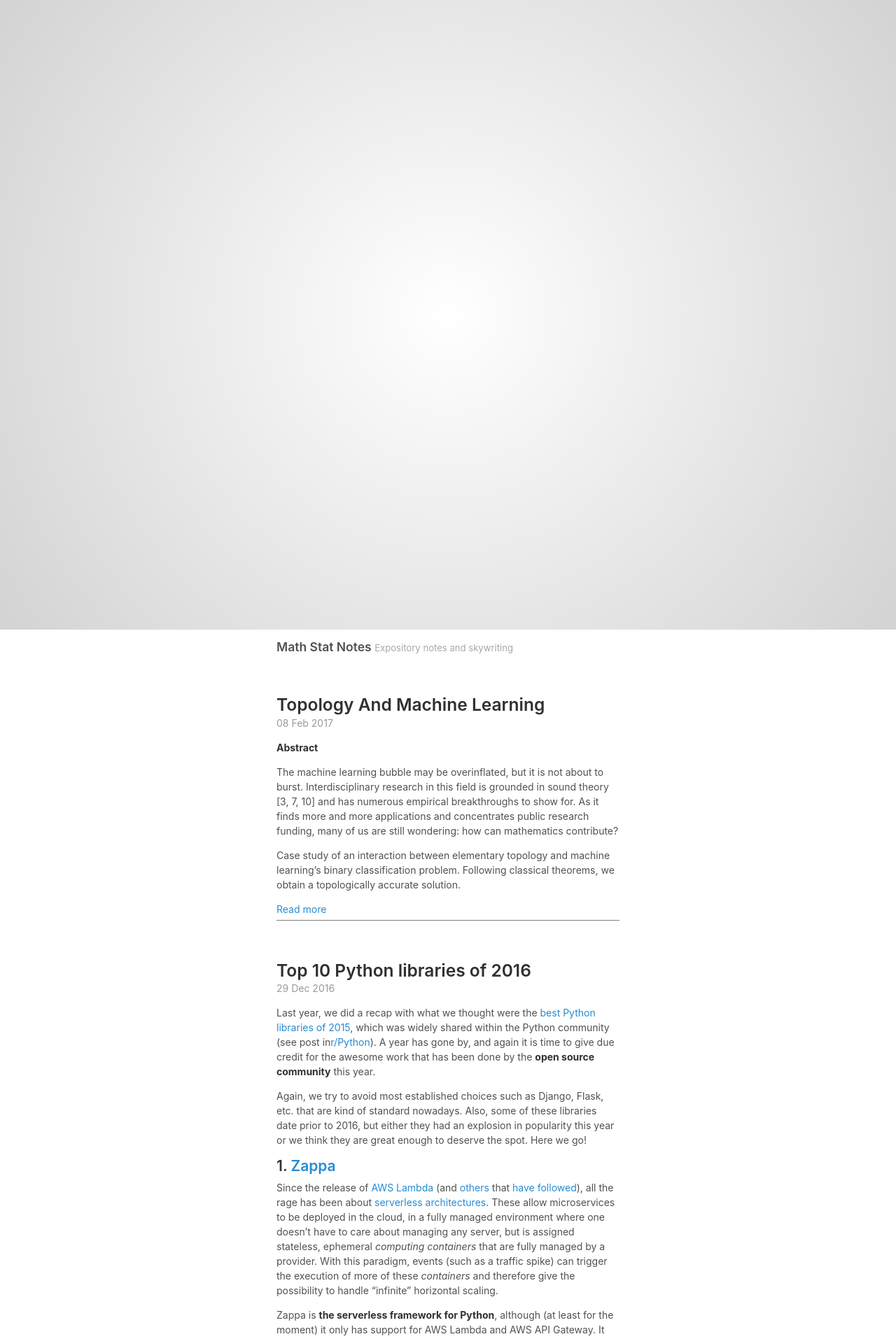
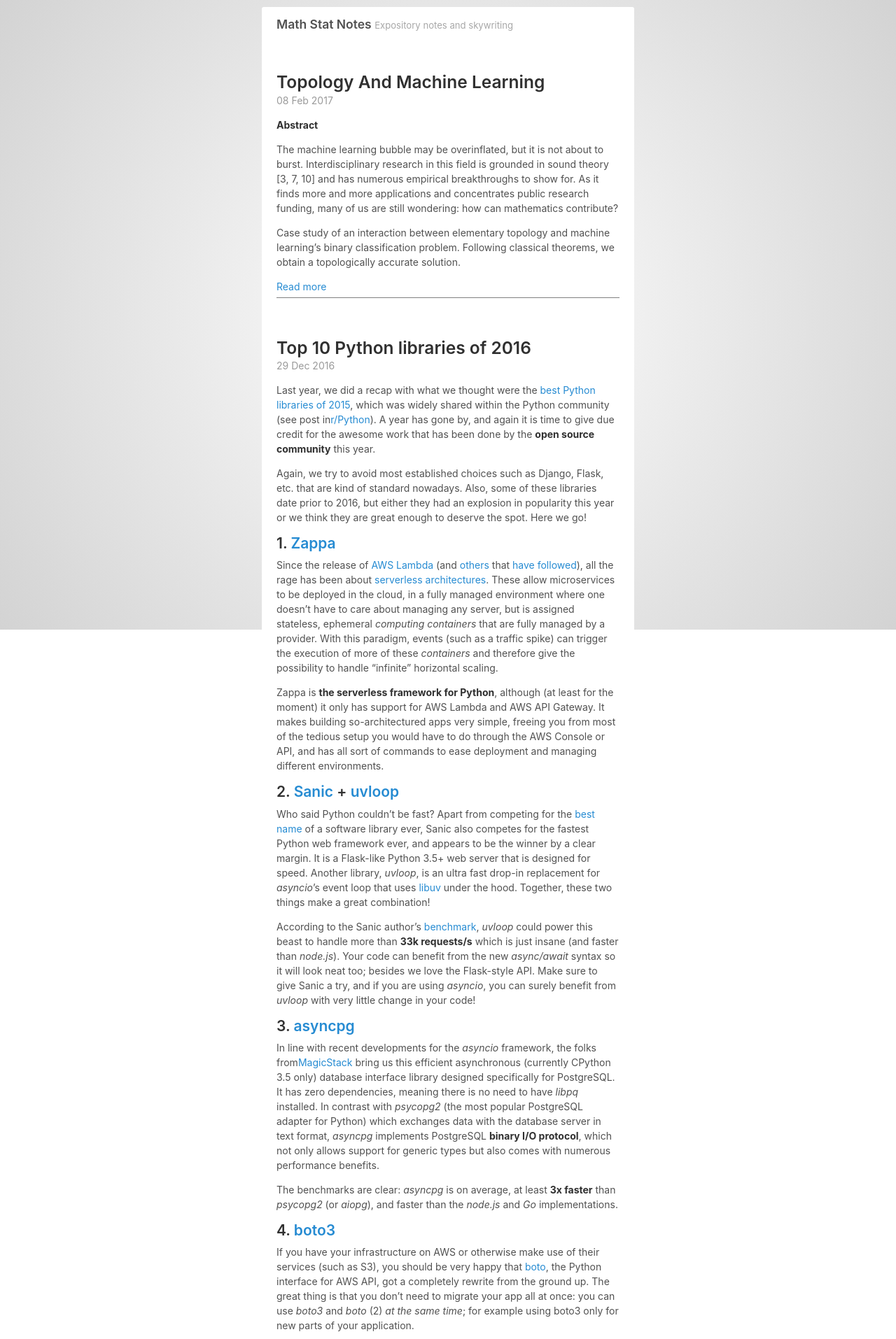
Before and after one commit to OlivierBinette/blog, a Jekyll site: the page built from index.html, in a window 1280 px wide. Shown: the top 1914 px of the page at 70% size. Built offline with Jekyll 4.4.1, drawn with Linux system fonts in a browser that asks for light colours; the list of posts is cut into pages by our own code.

Commit message:
Update default.html

```diff
--- a/_layouts/default.html
+++ b/_layouts/default.html
@@ -5,9 +5,9 @@
 
   <body>
 
-    <div style="display:float; width:100vw; height:100vh; background: radial-gradient(circle, white, lightgrey);"></div>
+<div style="position:fixed; width:100vw; height:100vh; background: radial-gradient(circle, white, lightgrey);z-index:-1; margin-top:-10px"></div>
 
-    <div class="container content">
+    <div class="container content" style="background:white; border-radius:3px; margin-top:10px">
       <header class="masthead">
         <h3 class="masthead-title">
           <a href="{{ site.baseurl }}/" title="Home">{{ site.title }}</a>
```
